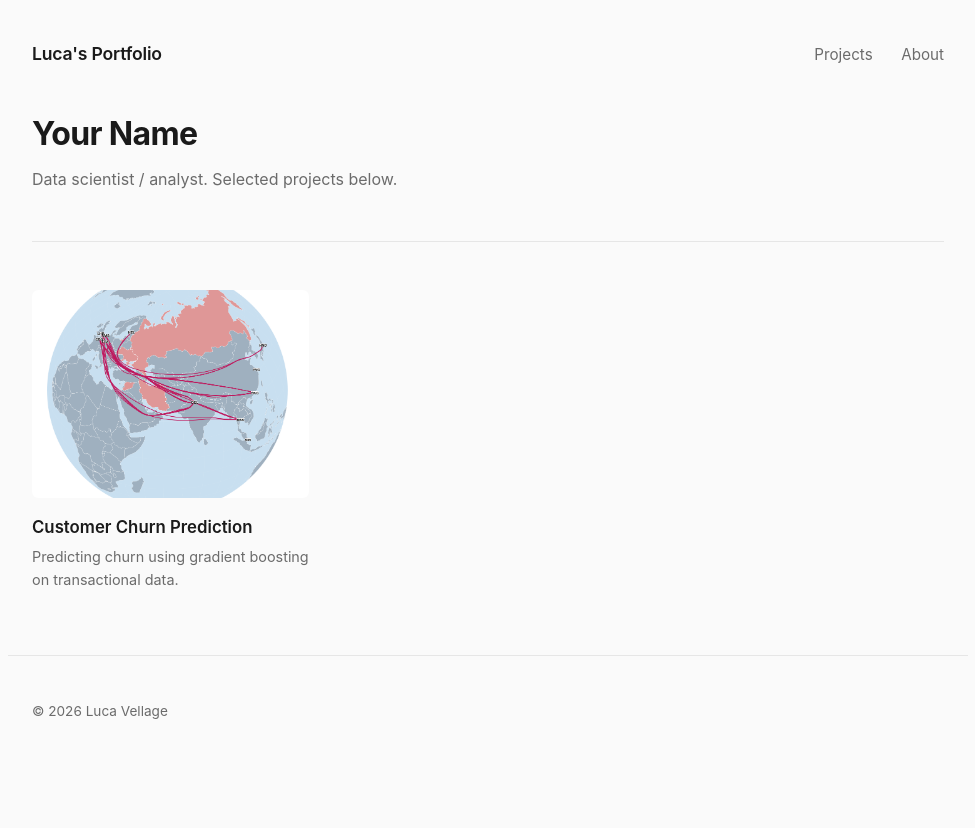
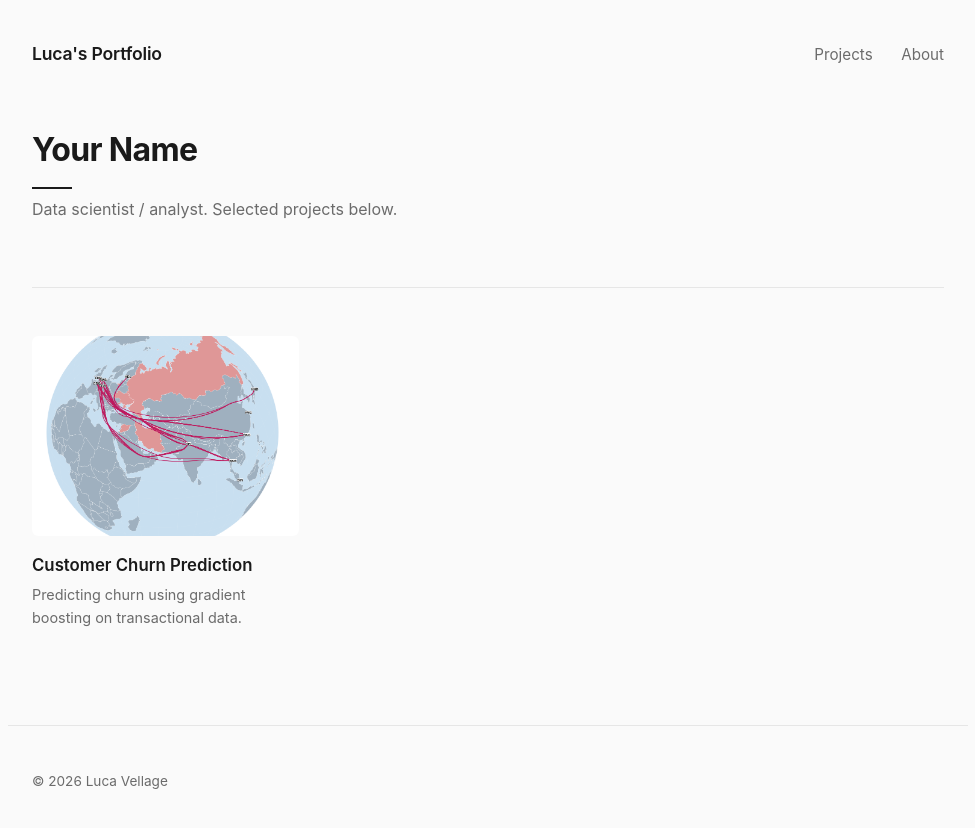
Before and after one commit to LucaVellage/lucavellage.github.io, a Jekyll site: the page built from index.html, in a window 1280 px wide. Shown: the top 828 px of the page, without its empty margins (152-1127 px from the left). Built offline with Jekyll 4.4.1, drawn with Linux system fonts in a browser that asks for light colours.

Commit message:
css updates

```diff
--- a/assets/css/style.scss
+++ b/assets/css/style.scss
@@ -49,11 +49,11 @@ a { color: inherit; text-decoration: none; }
 main {
   max-width: var(--max-width);
   margin: 0 auto;
-  padding: 0 1.5rem 4rem;
+  padding: 0 1.5rem 6rem;
 }
 
 .intro {
-  padding: 1rem 0 3rem;
+  padding: 2rem 0 4rem;
   border-bottom: 1px solid var(--border);
   margin-bottom: 3rem;
 }
@@ -69,10 +69,19 @@ main {
   margin: 0;
 }
 
+.intro h1::after {
+  content: "";
+  display: block;
+  width: 40px;
+  height: 2px;
+  background: var(--text);
+  margin-top: 0.75rem;
+}
+
 .project-grid {
   display: grid;
   grid-template-columns: repeat(auto-fill, minmax(260px, 1fr));
-  gap: 2.5rem;
+  gap: 3.5rem;
 }
 
 .project-card { display: block; }
@@ -89,10 +98,13 @@ main {
   height: 100%;
   object-fit: cover;
   display: block;
-  transition: transform 0.3s ease;
+  transition: transform 0.4s ease, opacity 0.4s ease;
 }
 
-.project-card:hover .project-thumb img { transform: scale(1.04); }
+.project-card:hover .project-thumb img {
+    transform: scale(1.04);
+    opacity: 0.92;
+}
 
 .project-card-text h2 {
   font-size: 1.05rem;
```
